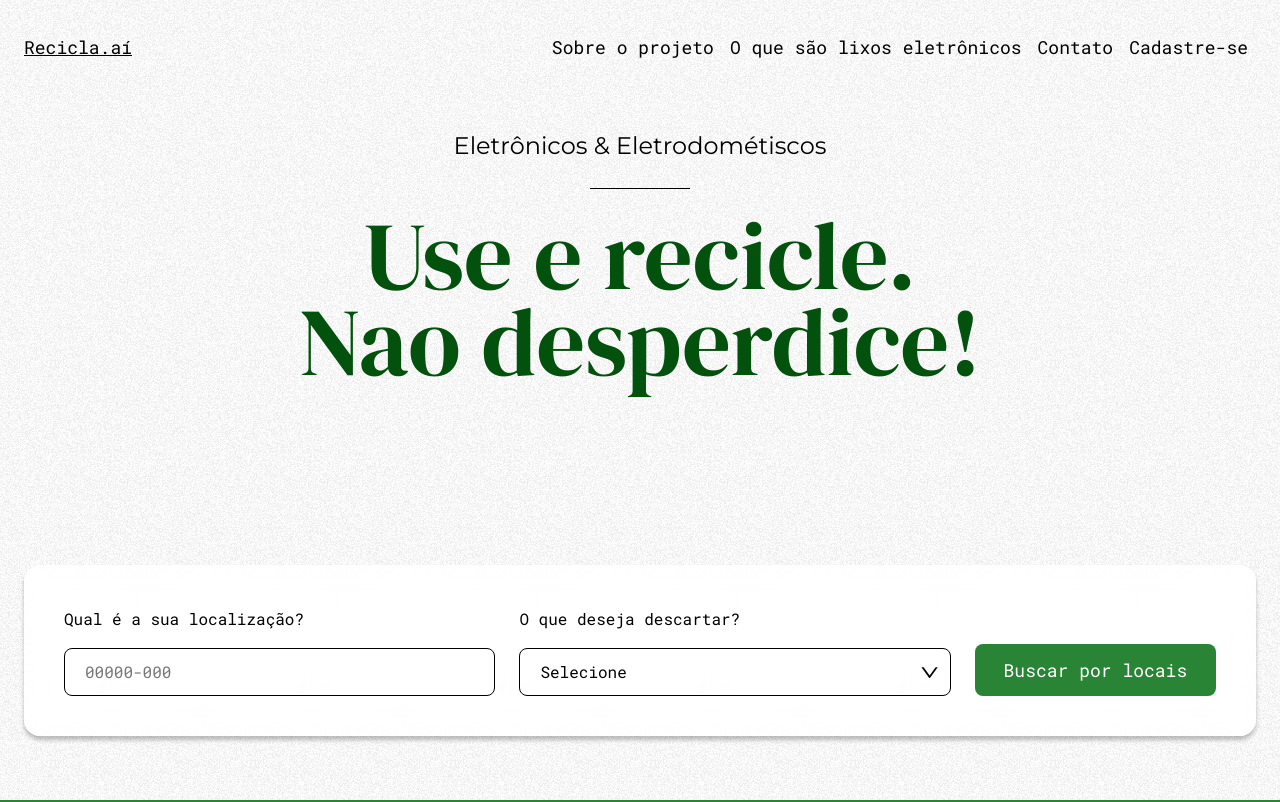
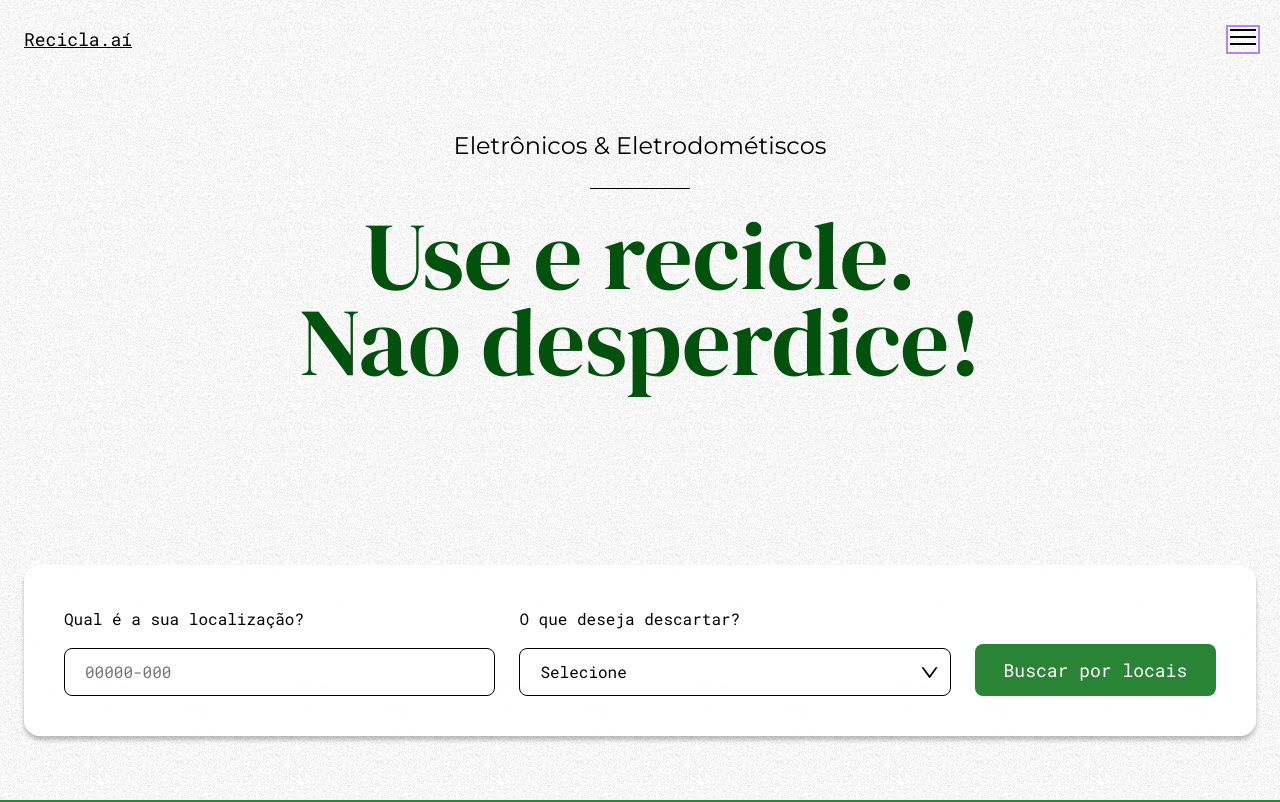
Before and after one commit to facens-fcc/recicla-ai-spring-boot, a React (Vite) app: page / in a window 1280 px wide. Shown: the top 802 px of the page. Built offline with nearby package versions, Linux system fonts and the light colour scheme.

Commit message:
Set menu as hamburger menu on all devices

```diff
--- a/src/components/Header/Header.module.css
+++ b/src/components/Header/Header.module.css
@@ -49,12 +49,6 @@
   transform: rotate(-45deg);
 }
 
-@media (min-width: 48rem) {
-  .toggle {
-    display: none;
-  }
-}
-
 /*  */
 
 .menu {
@@ -86,6 +80,6 @@
 
 @media (min-width: 48rem) {
   .menu {
-    display: flex;
+    display: none;
   }
 }
--- a/src/index.css
+++ b/src/index.css
@@ -110,7 +110,7 @@ a {
 
 :focus,
 :focus-visible {
-  outline: 2px solid var(--color-primary);
+  outline: 2px solid #b682f8;
   outline-offset: 2px;
 }
 
```
